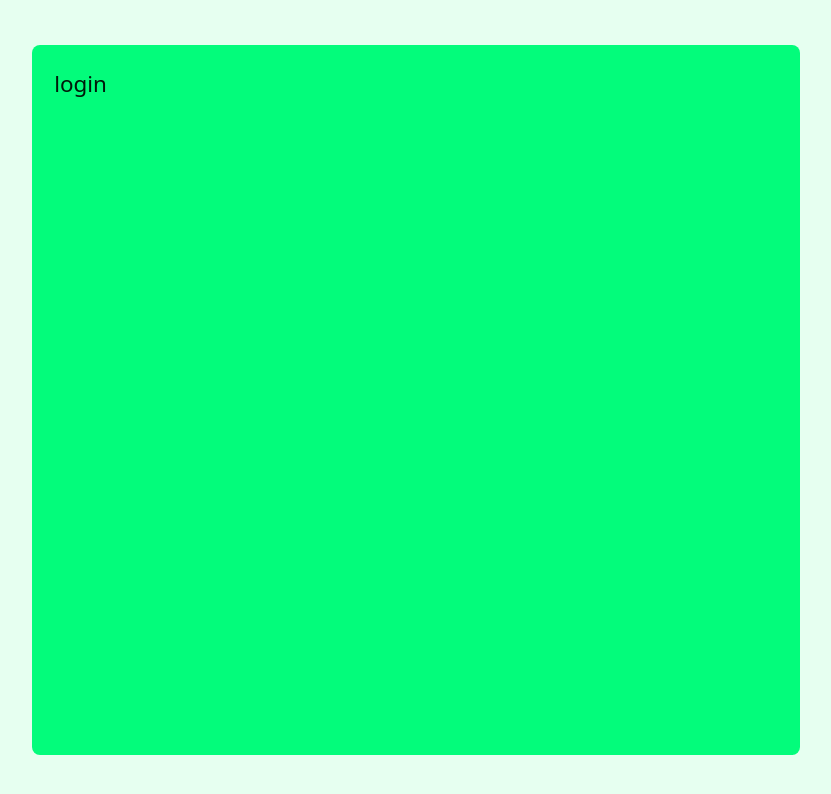
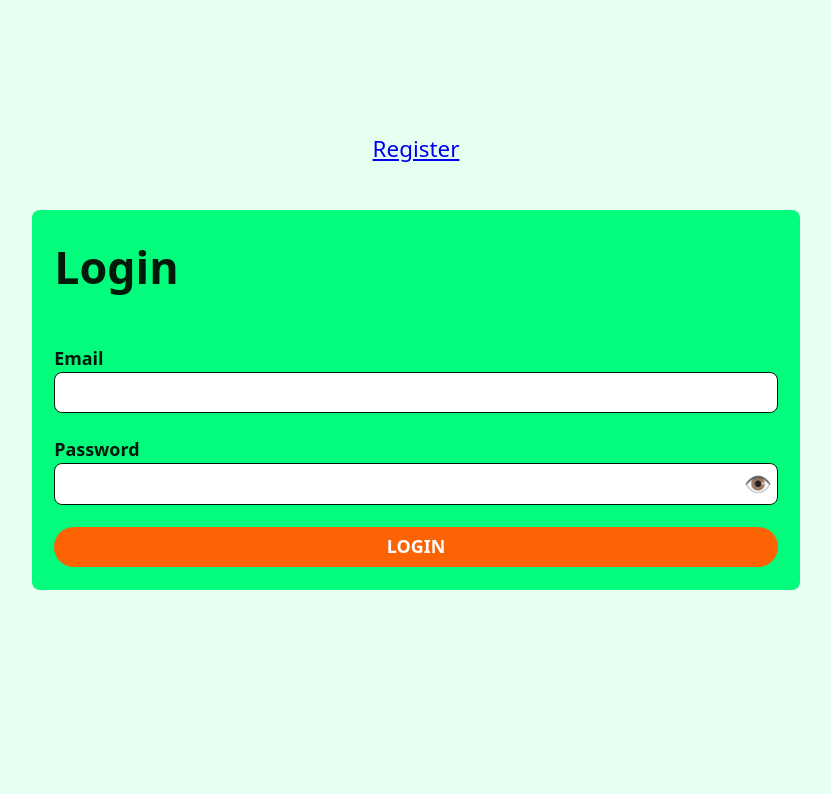
Before and after one commit to gregoryb79/int-fs-nov-24-delivery, a React (Vite) app in the folder delivery-app/: page /login in a window 1280 px wide. Shown: the top 794 px of the page, without its empty margins (224-1055 px from the left). Built offline with nearby package versions, Linux system fonts and the light colour scheme.

Commit message:
login form

```diff
--- a/delivery-app/src/components/Main.module.scss
+++ b/delivery-app/src/components/Main.module.scss
@@ -20,4 +20,8 @@
     &[data-overflow] {
         overflow: visible;
     }
+
+    &[data-fit-content] {
+        flex: unset;
+    }
 }
--- a/delivery-app/src/components/Main.tsx
+++ b/delivery-app/src/components/Main.tsx
@@ -5,9 +5,15 @@ import styles from "./Main.module.scss";
 type MainProps = {
     large?: boolean;
     overflow?: boolean;
+    fitContent?: boolean;
 };
-export function Main({ large, overflow, children }: PropsWithChildren<MainProps>) {
+export function Main({ large, overflow, children, fitContent }: PropsWithChildren<MainProps>) {
     return (
-        <main className={styles.root} data-large={large} data-overflow={overflow}>{children}</main>
+        <main
+            className={styles.root}
+            data-large={large}
+            data-overflow={overflow}
+            data-fit-content={fitContent}
+        >{children}</main>
     );
 }
--- a/delivery-app/src/index.scss
+++ b/delivery-app/src/index.scss
@@ -60,8 +60,6 @@
     --accent-800: hsl(23, 96%, 20%);
     --accent-900: hsl(23, 96%, 10%);
     --accent-950: hsl(24, 100%, 5%);
-
-
 }
 
 *,
@@ -88,6 +86,7 @@ body,
 #root {
     display: flex;
     flex-direction: column;
+    justify-content: var(--root-justify-content);
 }
 
 body {
@@ -105,8 +104,9 @@ ul, ol, menu {
     padding: 0;
 }
 
-button {
+button, input {
     font-size: inherit;
     font-family: inherit;
     color: inherit;
+    display: block;
 }
--- /dev/null
+++ b/delivery-app/src/pages/Login.module.scss
@@ -0,0 +1,48 @@
+:root {
+    --root-justify-content: center;
+}
+
+.nav {
+    text-align: center;
+    margin-block-start: -1.5em;
+}
+
+.form {
+    display: flex;
+    flex-direction: column;
+    gap: 1rem;
+}
+
+.formField {
+    display: flex;
+    flex-direction: column;
+
+    label {
+        font-size: 0.8rem;
+        font-weight: 600;
+    }
+
+    input {
+        border: 1px solid currentColor;
+        border-radius: 8px;
+        padding: 0.2rem 0.3rem;
+    }
+}
+
+.passwordContainer {
+    position: relative;
+
+    input {
+        width: 100%;
+    }
+}
+
+.togglePasswordVisibilityButton {
+    border: none;
+    background: none;
+    cursor: pointer;
+    position: absolute;
+
+    top: 0.2rem;
+    right: 0;
+}
--- a/delivery-app/src/pages/Login.tsx
+++ b/delivery-app/src/pages/Login.tsx
@@ -1,9 +1,47 @@
+import { useState } from "react";
+import { Link } from "react-router";
 import { Main } from "../components/Main";
+import { PrimaryButton } from "../components/PrimaryButton";
+
+import styles from "./Login.module.scss";
 
 export function Login() {
+    const [isPasswordVisible, setIsPasswordVisible] = useState(false);
+
+    function togglePasswordVisibility() {
+        setIsPasswordVisible(!isPasswordVisible);
+    }
+
+    function login(formData: FormData) {
+        console.log(Object.fromEntries(formData));
+    }
+
     return (
-        <Main>
-            <p>login</p>
-        </Main>
+        <>
+            <nav className={styles.nav}>
+                <Link to="/register">Register</Link>
+            </nav>
+            <Main fitContent>
+                <h1>Login</h1>
+                <form className={styles.form} action={login}>
+                    <div className={styles.formField}>
+                        <label htmlFor="email">Email</label>
+                        <input type="email" name="email" id="email" required />
+                    </div>
+                    <div className={styles.formField}>
+                        <label htmlFor="password">Password</label>
+                        <div className={styles.passwordContainer}>
+                            <input type={isPasswordVisible ? "text" : "password"} name="password" id="password" required />
+                            <button
+                                className={styles.togglePasswordVisibilityButton}
+                                type="button"
+                                onClick={togglePasswordVisibility}
+                            >👁️</button>
+                        </div>
+                    </div>
+                    <PrimaryButton>Login</PrimaryButton>
+                </form>
+            </Main>
+        </>
     );
 }
```
